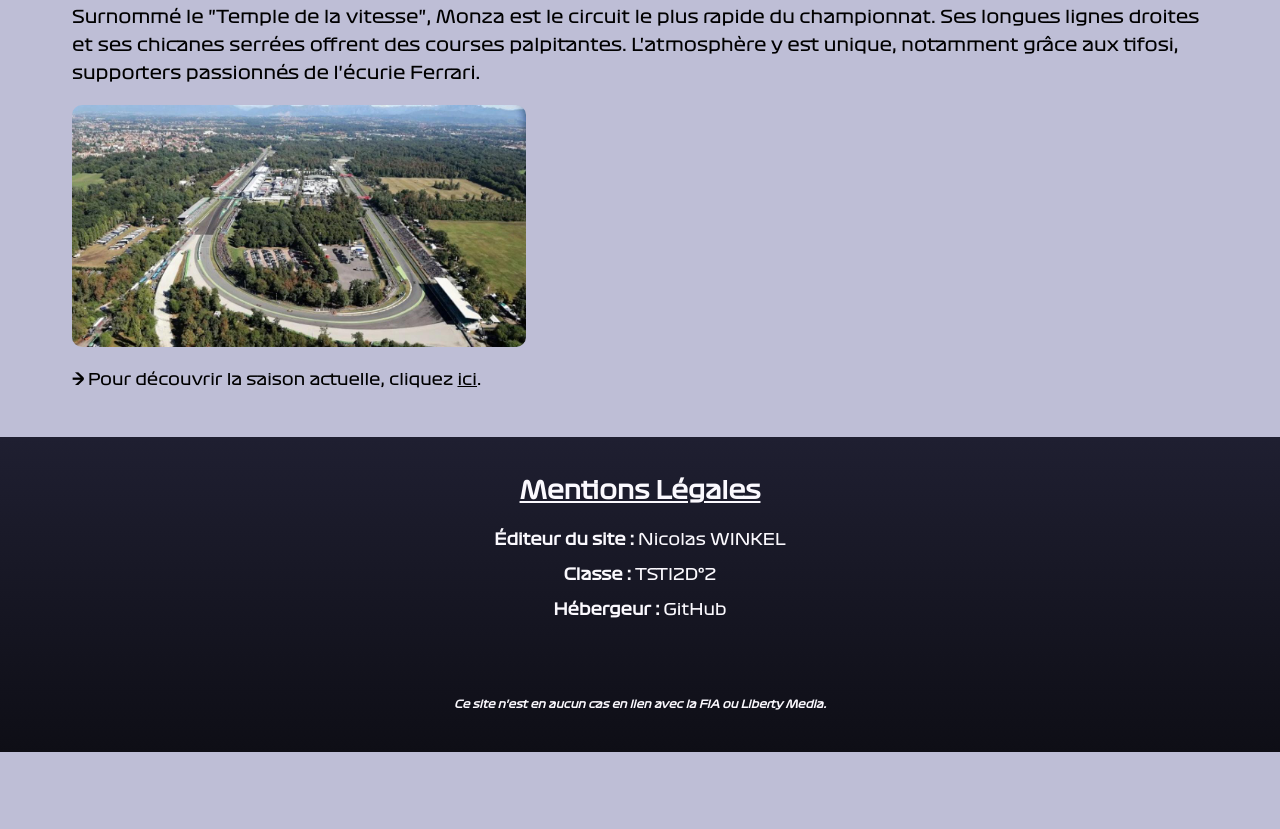
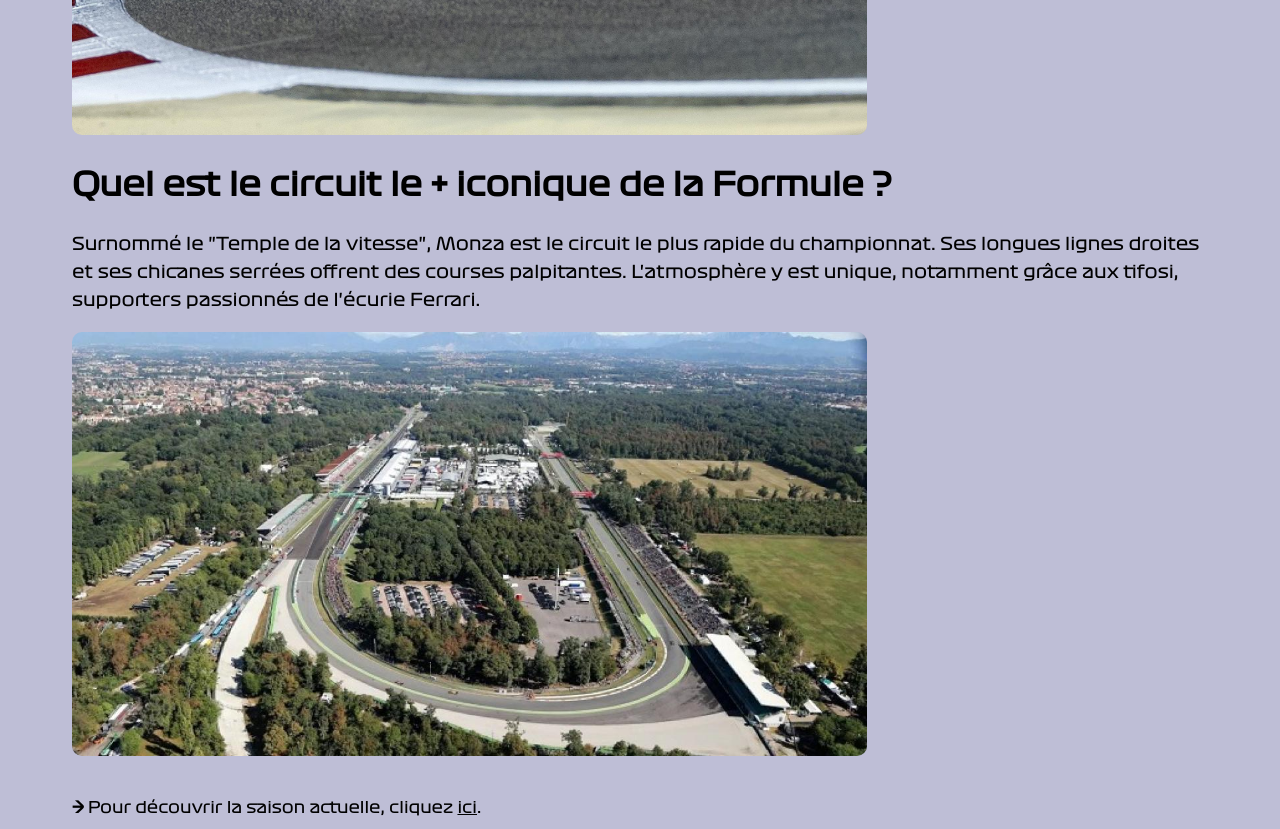
Before and after one commit to fraisoise/livet_website, a plain HTML site: page index.html in a window 1280 px wide. Shown: the part 791-1620 px from the top of the page. Before the commit the page ends 1543 px from the top, so only its background shows below. Drawn offline with Linux system fonts and the light colour scheme.

Commit message:
finals adjust

```diff
--- a/index.html
+++ b/index.html
@@ -22,23 +22,30 @@
     </header>
 
     <main>
+        <article>
+            <section>
                 <h2>Qu'est-ce que la Formule 1 ?</h2>
                 <p>La Formule 1 est un sport automobile qui se pratique dans une voiture à une seule place, lancée à plus de 300 kilomètres-heure sur un circuit ! </p>
                 <div class="img-container">
                     <img id="img-F1" src="./pictures/index_f1.jpeg" alt="Image d'une F1 sur un circuit">
                     <span class="img-tooltip">Monoplace de Formule 1 sur circuit</span>
                 </div>
+            </section>
 
+            <section>
                 <h2>Quel est le circuit le + iconique de la Formule ?</h2>
                 <p>Surnommé le "Temple de la vitesse", Monza est le circuit le plus rapide du championnat. Ses longues lignes droites et ses chicanes serrées offrent des courses palpitantes. L'atmosphère y est unique, notamment grâce aux tifosi, supporters passionnés de l'écurie Ferrari.</p>
                 <div class="img-container">
                     <img id="img-monza" src="./pictures/monza.jpg" alt="Image du circuit de Monza">
                     <span class="img-tooltip">Circuit de Monza</span>
                 </div>
+            </section>
 
+            <section>
                 <br><br><a href="https://www.f1.com/"><b>→ </b>Pour découvrir la saison actuelle, cliquez <u>ici</u>.</a>
+            </section>
+        </article>
     </main>
-
     <footer>
         <div class="footer-content">
             <h3><u>Mentions Légales</u></h3>
--- a/styles.css
+++ b/styles.css
@@ -101,19 +101,17 @@ a {
 .img-container {
     position: relative;
     display: inline-block;
-    width: 40%;
+    width: 70%;
     min-width: 250px;
 }
 #img-F1 {
     width: 100%;
     height: auto;
-    display: block;
     border-radius: 10px;
 }
 #img-monza {
     width: 100%;
     height: auto;
-    display: block;
     border-radius: 10px;
 }
 .img-tooltip {
@@ -228,7 +226,7 @@ tr:nth-child(even) {
 
 /*Responsive*/
 
-/* écrans ≤ 480px
+/* écrans ≤ 480px */
 @media screen and (max-width: 480px) {
     .logo {
         height: 25px;
@@ -291,7 +289,7 @@ tr:nth-child(even) {
     }
 }
 
-écrans ≤ 360px
+/*écrans ≤ 360px*/
 @media screen and (max-width: 360px) {
     header h1 {
         font-size: 1rem;
```
Also changed, not shown: environment.html (+9 -1 lines). Lines whose indentation alone changed are shown as unchanged.
